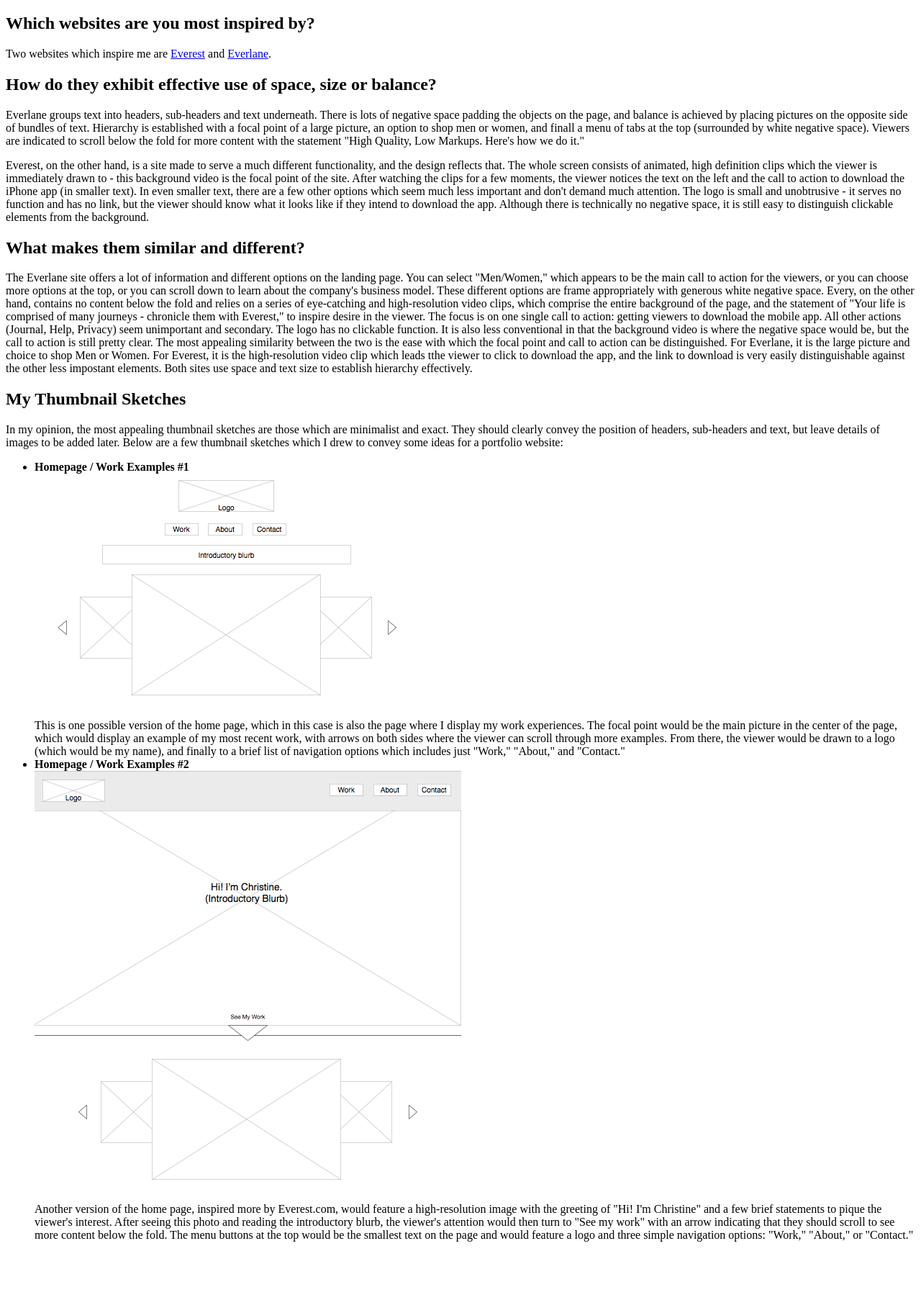
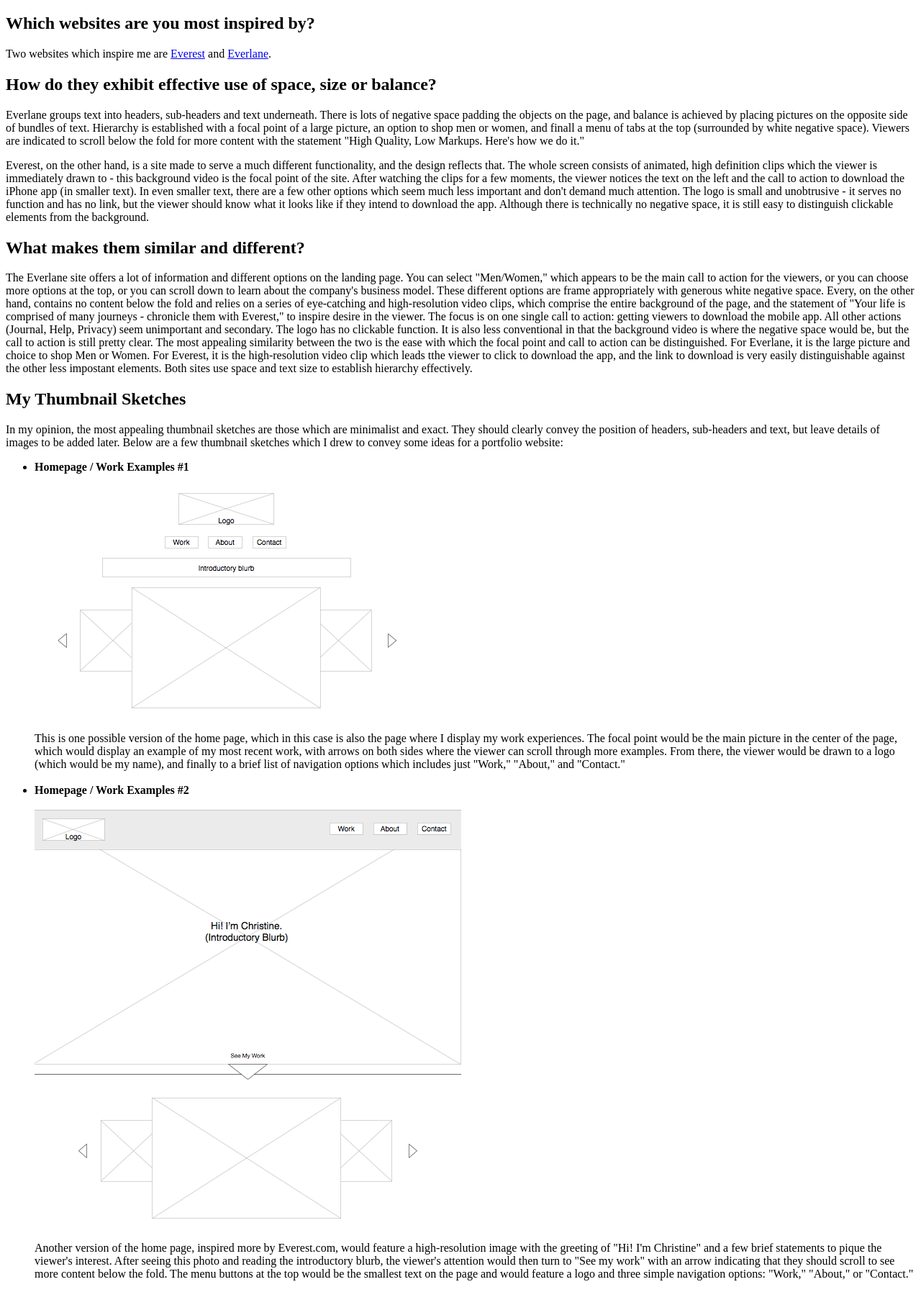
Before and after one commit to christine01268/christine01268.github.io, a plain HTML site: page index.html in a window 1280 px wide. Shown: the part 61-1874 px from the top of the page at 72% size. Before the commit the page ends 1802 px from the top, so only its background shows below. Drawn offline with Linux system fonts and the light colour scheme.

Commit message:
Build Your Design Unit 2 - final final changes
Build Your Design Unit 2 - final final changes

```diff
--- a/index.html
+++ b/index.html
@@ -16,10 +16,10 @@
 		<h2>My Thumbnail Sketches</h2>
 		<p>In my opinion, the most appealing thumbnail sketches are those which are minimalist and exact. They should clearly convey the position of headers, sub-headers and text, but leave details of images to be added later. Below are a few thumbnail sketches which I drew to convey some ideas for a portfolio website:</p>
 		<ul>
-			<li><strong>Homepage / Work Examples #1</strong><br>
-				<img src="HomepageWireframe1.png" alt="Homepage Wireframe1"><br>This is one possible version of the home page, which in this case is also the page where I display my work experiences. The focal point would be the main picture in the center of the page, which would display an example of my most recent work, with arrows on both sides where the viewer can scroll through more examples. From there, the viewer would be drawn to a logo (which would be my name), and finally to a brief list of navigation options which includes just "Work," "About," and "Contact."</li>
-			<li><strong>Homepage / Work Examples #2</strong><br>
-				<img src="HomepageWireframe2.png" alt="Homepage Wireframe2"><br>Another version of the home page, inspired more by Everest.com, would feature a high-resolution image with the greeting of "Hi! I'm Christine" and a few brief statements to pique the viewer's interest. After seeing this photo and reading the introductory blurb, the viewer's attention would then turn to "See my work" with an arrow indicating that they should scroll to see more content below the fold. The menu buttons at the top would be the smallest text on the page and would feature a logo and three simple navigation options: "Work," "About," or "Contact." </li>
+			<li><strong>Homepage / Work Examples #1</strong><br><br>
+				<img src="HomepageWireframe1.png" alt="Homepage Wireframe1"><br>This is one possible version of the home page, which in this case is also the page where I display my work experiences. The focal point would be the main picture in the center of the page, which would display an example of my most recent work, with arrows on both sides where the viewer can scroll through more examples. From there, the viewer would be drawn to a logo (which would be my name), and finally to a brief list of navigation options which includes just "Work," "About," and "Contact."</li><br>
+			<li><strong>Homepage / Work Examples #2</strong><br><br>
+				<img src="HomepageWireframe2.png" alt="Homepage Wireframe2"><br>Another version of the home page, inspired more by Everest.com, would feature a high-resolution image with the greeting of "Hi! I'm Christine" and a few brief statements to pique the viewer's interest. After seeing this photo and reading the introductory blurb, the viewer's attention would then turn to "See my work" with an arrow indicating that they should scroll to see more content below the fold. The menu buttons at the top would be the smallest text on the page and would feature a logo and three simple navigation options: "Work," "About," or "Contact." </li><br>
 
 	</body>
 </html>
```
